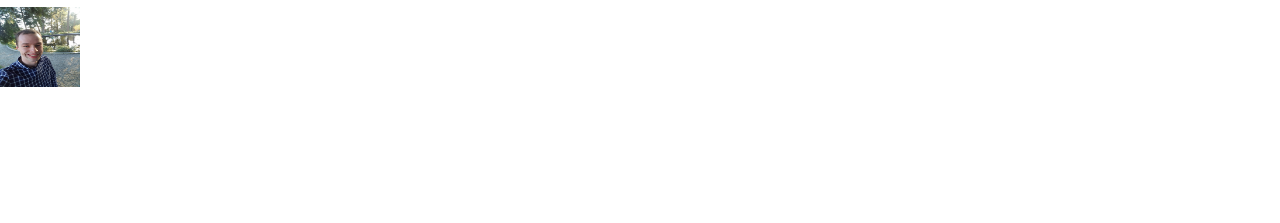
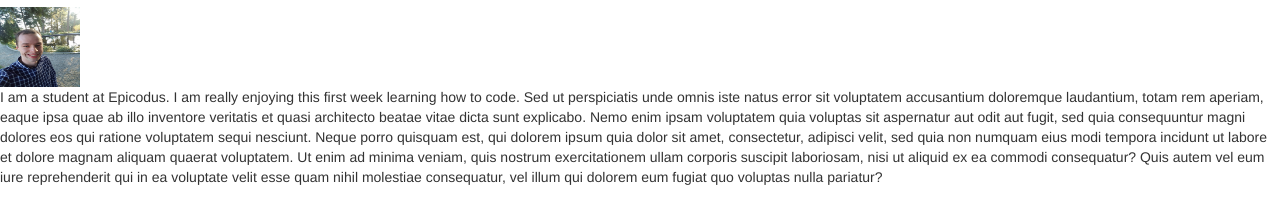
Before and after one commit to brianhenry617/portfolio-landing-page, a plain HTML site: page index.html in a window 1280 px wide. Shown: the part 145-368 px from the top of the page. Drawn offline with nearby package versions, Linux system fonts and the light colour scheme; files that its build step writes are made by us from their sources.

Commit message:
add about me section, it will have a little info about me along with some Lorem Ipsum text

```diff
--- a/index.html
+++ b/index.html
@@ -32,6 +32,7 @@
     <!-- End Navbar -->
     <p>Brian Henry</p>
     <img src="img/me.jpg" alt="A picture of me">
+    <p>I am a student at Epicodus. I am really enjoying this first week learning how to code. Sed ut perspiciatis unde omnis iste natus error sit voluptatem accusantium doloremque laudantium, totam rem aperiam, eaque ipsa quae ab illo inventore veritatis et quasi architecto beatae vitae dicta sunt explicabo. Nemo enim ipsam voluptatem quia voluptas sit aspernatur aut odit aut fugit, sed quia consequuntur magni dolores eos qui ratione voluptatem sequi nesciunt. Neque porro quisquam est, qui dolorem ipsum quia dolor sit amet, consectetur, adipisci velit, sed quia non numquam eius modi tempora incidunt ut labore et dolore magnam aliquam quaerat voluptatem. Ut enim ad minima veniam, quis nostrum exercitationem ullam corporis suscipit laboriosam, nisi ut aliquid ex ea commodi consequatur? Quis autem vel eum iure reprehenderit qui in ea voluptate velit esse quam nihil molestiae consequatur, vel illum qui dolorem eum fugiat quo voluptas nulla pariatur?</p>
 
   </body>
 <html>
```
